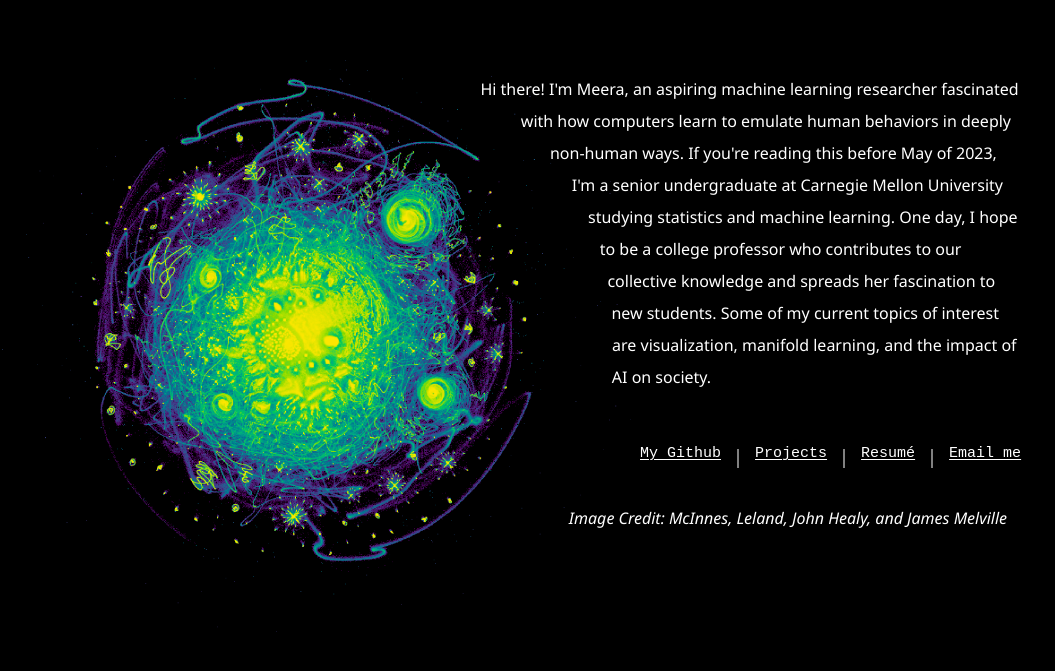
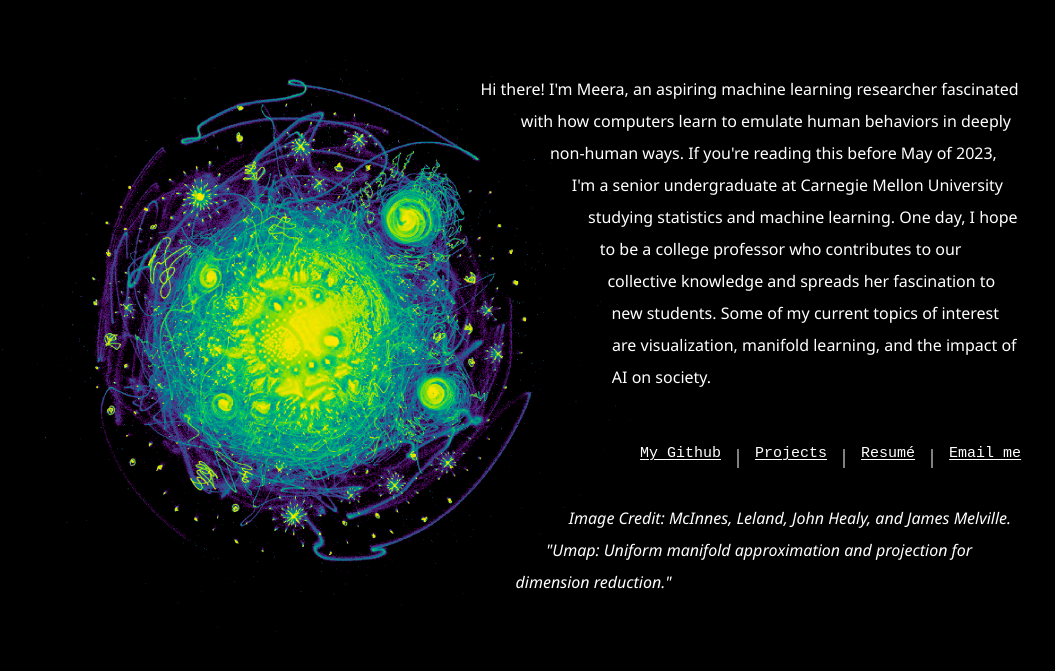
Before and after one commit to meeraray/meeraray.github.io, a plain HTML site: page index.html in a window 1280 px wide. Shown: the part 103-774 px from the top of the page, without its empty margins (0-1055 px from the left). Drawn offline with Linux system fonts and the light colour scheme.

Commit message:
fixed project link for V1

```diff
--- a/index.html
+++ b/index.html
@@ -29,13 +29,15 @@
     <div class="links">
       <a href="http://github.com/meeraray">My Github</a>
       <span>|</span>
-      <a href="README.md">Projects</a>
+      <a href="https://github.com/meeraray/meeraray.github.io">Projects</a>
       <span>|</span>
       <a href="Meera_Ray_Resume.pdf">Resumé</a>
       <span>|</span>
       <a href="mailto:meeraray19@gmail.com">Email me</a>
     </div>
     <br>
-    <p><i>Image Credit: McInnes, Leland, John Healy, and James Melville </i></p>
+    <p><i>Image Credit: McInnes, Leland, John Healy, and James Melville. "Umap: Uniform manifold approximation and
+        projection for dimension
+        reduction." </i></p>
   </body>
 </html>
```
